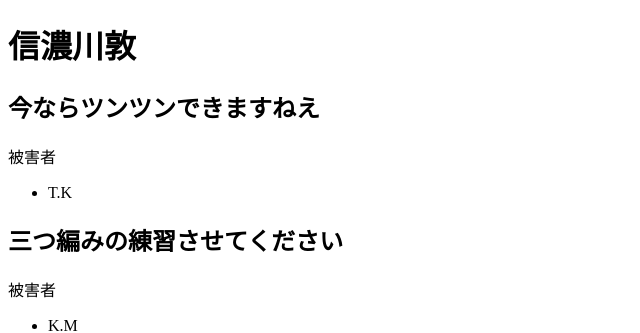
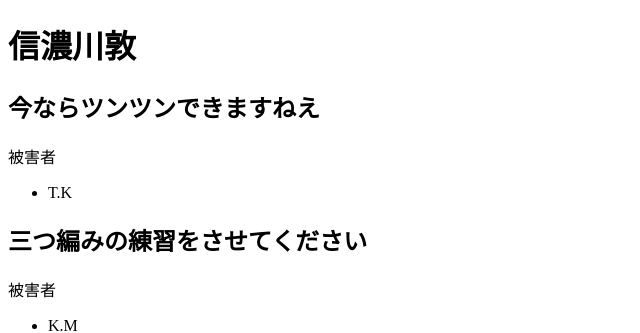
Before and after one commit to ms0724/my-website, a plain HTML site: page index.html in a window 1280 px wide. Shown: the top 333 px of the page, without its empty margins (0-640 px from the left). Drawn offline with Linux system fonts and the light colour scheme.

```diff
--- a/index.html
+++ b/index.html
@@ -14,7 +14,8 @@
         <li>T.K</li>
     </ul>
 
-    <h2>三つ編みの練習させてください</h2>
+
+    <h2>三つ編みの練習をさせてください</h2>
     <p>被害者</p>
     <ul>
         <li>K.M</li>
```
Also changed, not shown: sinanogawa.JPG (added), 1 other file.
